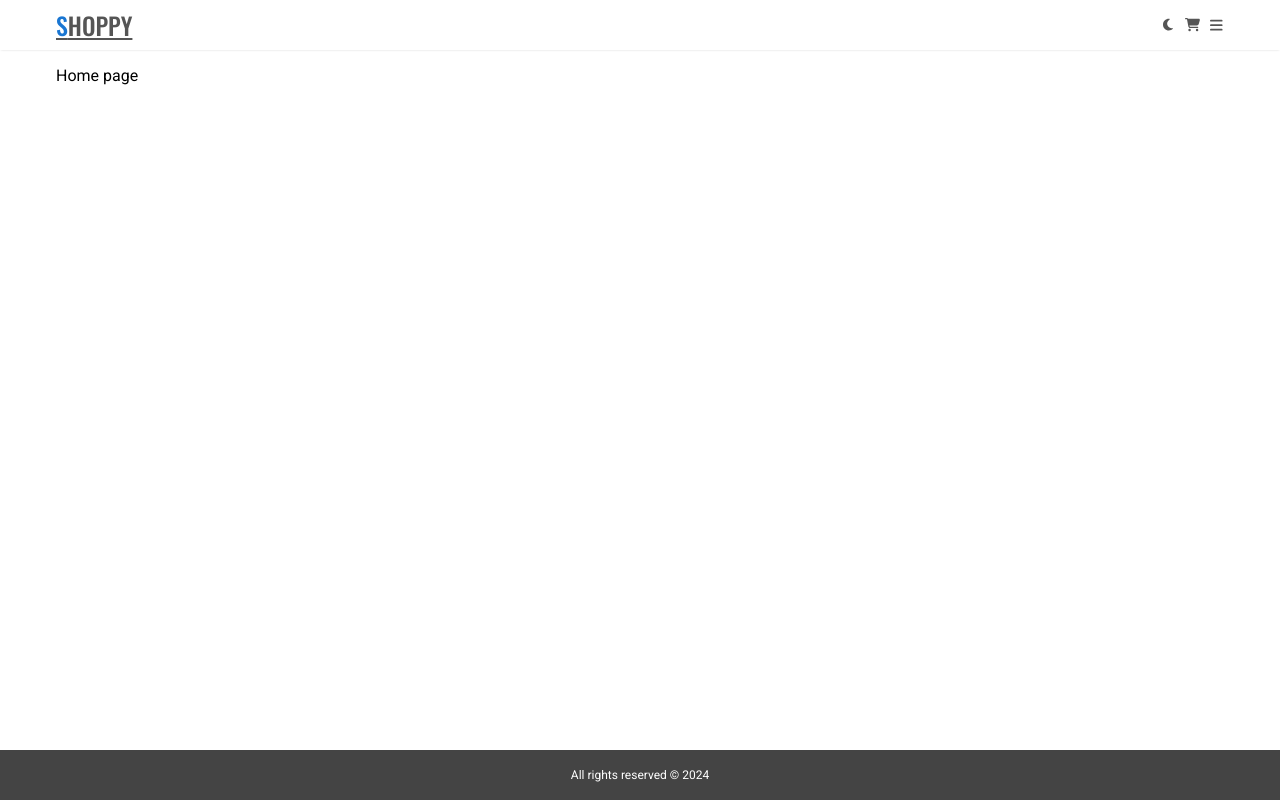
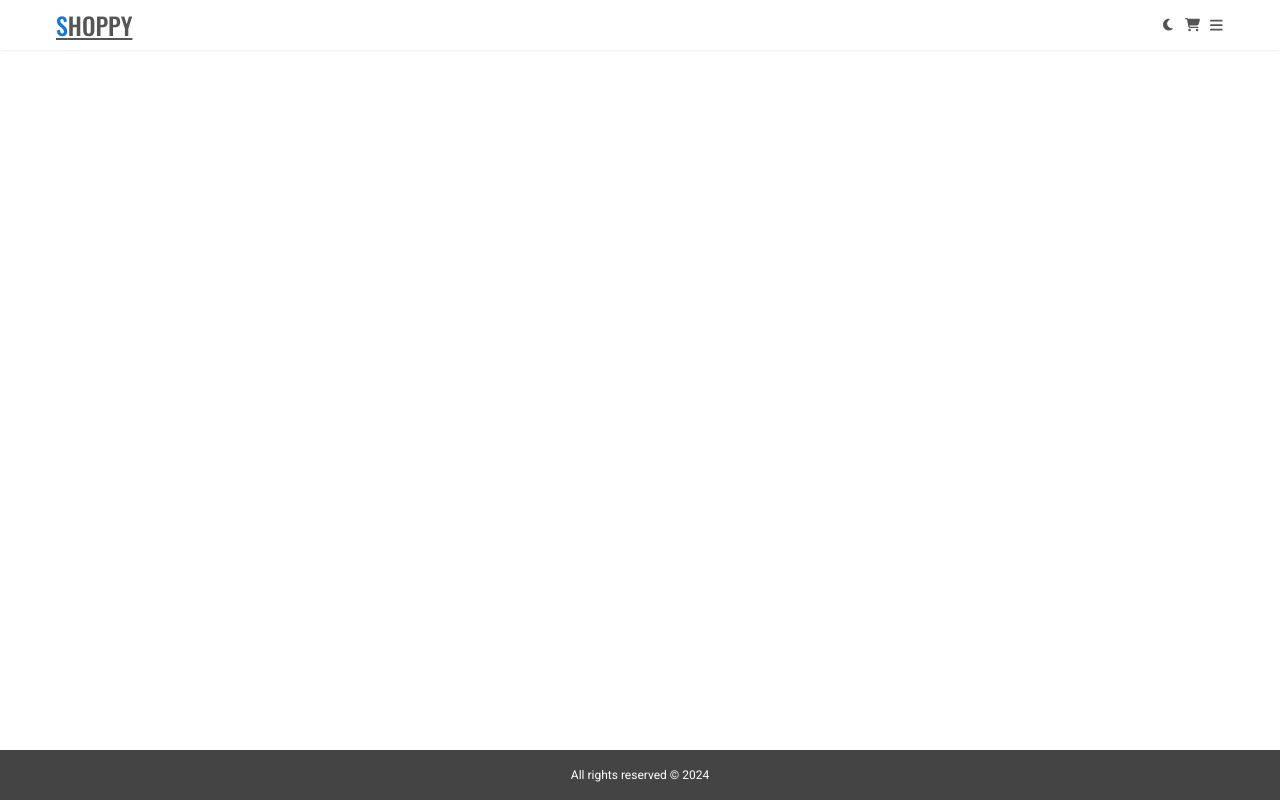
Before and after one commit to jurekledzinski/shoppy, a Next.js app: page / in a window 1280 px wide. Built offline with nearby package versions, Linux system fonts and the light colour scheme.

Commit message:
Add to home page

```diff
--- a/app/page.tsx
+++ b/app/page.tsx
@@ -1,5 +1,10 @@
 import styles from '@styles/HomePage.module.css';
 
 export default function Home() {
-  return <div className={styles.home}>Home page</div>;
+  return (
+    <div className={styles.home}>
+      <div className={styles.slider}></div>
+      <div className={styles.brands}></div>
+    </div>
+  );
 }
```
